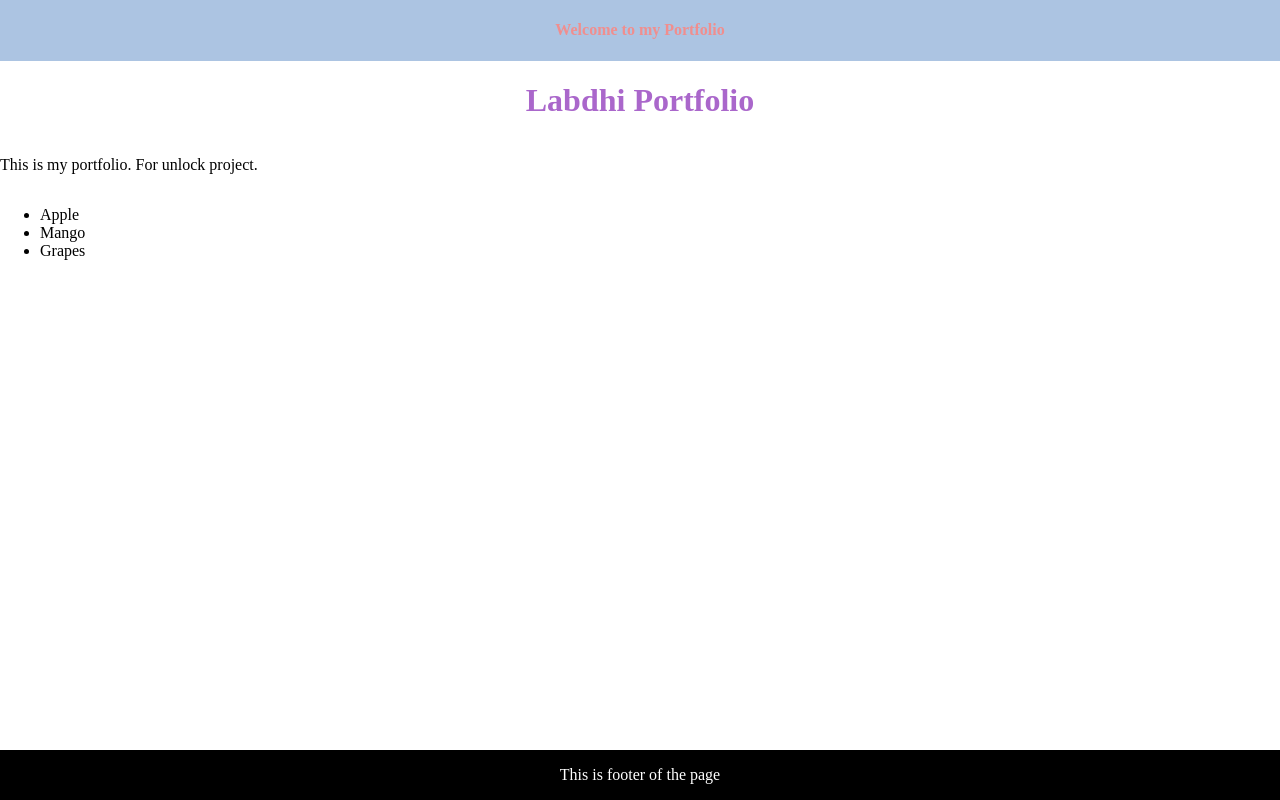
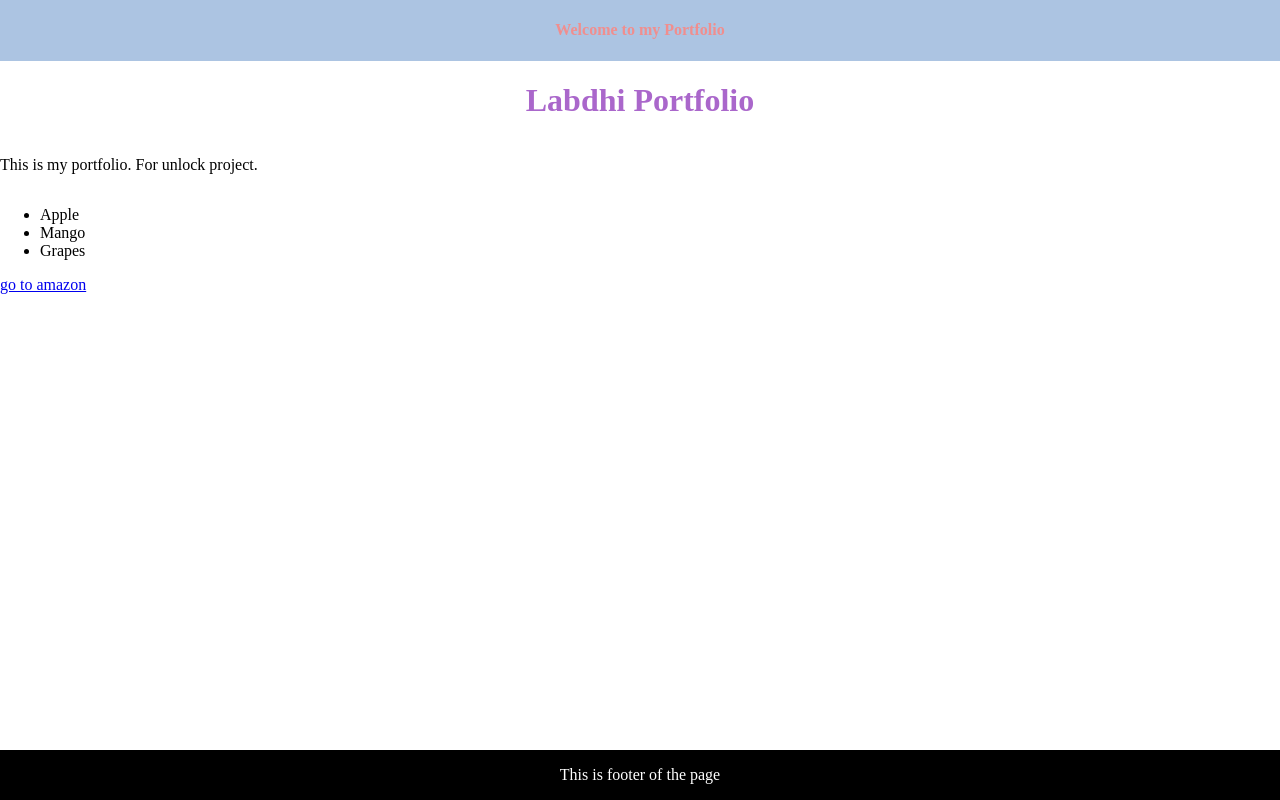
Before and after one commit to ppi-sideproject/Labdhi-Portfolio, a website: page index.html in a window 1280 px wide. Drawn offline with Linux system fonts and the light colour scheme.

Commit message:
feat: added new link

```diff
--- a/index.html
+++ b/index.html
@@ -51,6 +51,8 @@
         <li>Grapes</li>
     </ul>
 
+    <a href="https://www.amazon.in/">go to amazon</a>
+
     <footer>
         <p>This is footer of the page</p>
 </footer>
```
